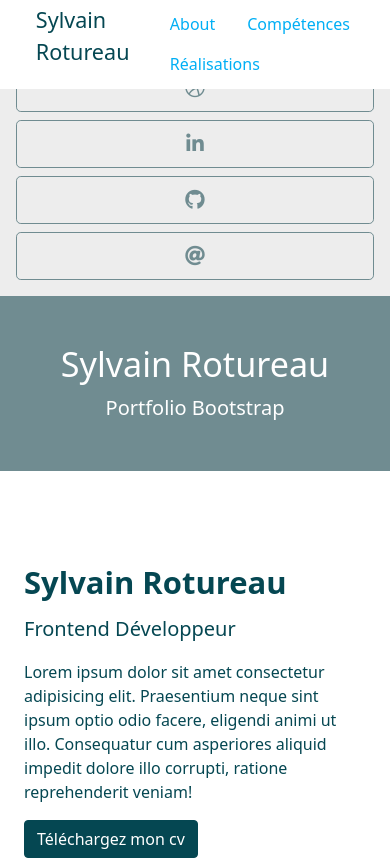
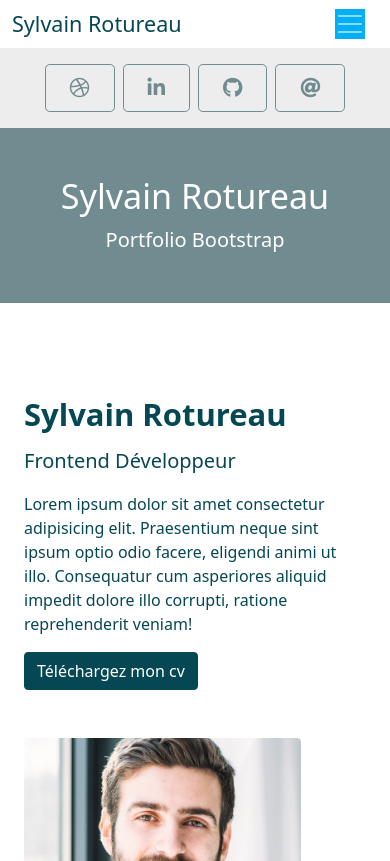
Before and after one commit to sylvainrotureau/portfolio2, a website: page index.html in a window 390 px wide. Shown: the top 861 px of the page. Drawn offline with nearby package versions, Linux system fonts and the light colour scheme.

Commit message:
manger !

```diff
--- a/index.html
+++ b/index.html
@@ -14,24 +14,37 @@
 <body class="text-colortext2 link-colortext2">
 
     <!-- HEADER -->
-    <header class="d-flex justify-content-center fixed-top py-1 bg-white border-dark">
-        <a href="/" class="d-flex align-items-center mb-3 mb-md-0 me-md-auto text-dark text-decoration-none">
-            <svg class="bi me-2" width="40" height="32">
-                <use xlink:href="#bootstrap"></use>
-            </svg>
+    <header class="navbar navbar-dark fixed-top py-1 bg-white border-dark" aria-label="First navbar example">
+        <div class="container-fluid">
             <span class="fs-4 link-colortext2">Sylvain Rotureau</span>
-        </a>
+            <button class="navbar-toggler collapsed" type="button" data-bs-toggle="collapse"
+                data-bs-target="#navbarsExample01" aria-controls="navbarsExample01" aria-expanded="false"
+                aria-label="Toggle navigation">
+                <span class="navbar-toggler-icon bg-navtext"></span>
+            </button>
 
-        <ul class="nav nav-pills">
-            <li class="nav-item"><a href="#about" class="nav-link link-navtext" aria-current="page">About</a></li>
-            <li class="nav-item"><a href="#competences" class="nav-link link-navtext">Compétences</a></li>
-            <li class="nav-item"><a href="#realisations" class="nav-link link-navtext">Réalisations</a></li>
-        </ul>
+            <div class="navbar-collapse collapse" id="navbarsExample01">
+                <ul class="navbar-nav me-auto mb-2">
+                    <li class="nav-item dropdown">
+                        <ul class="nav nav-pills gap-4">
+                            <li class="nav-item"><a href="#about" class="nav-link text-navtext fw-bolder"
+                                    aria-current="page">About</a></li>
+                            <li class="nav-item"><a href="#competences" class="nav-link text-navtext fw-bolder">Compétences</a>
+                            </li>
+                            <li class="nav-item"><a href="#realisations" class="nav-link text-navtext fw-bolder">Réalisations</a>
+                            </li>
+                        </ul>
+                    </li>
+                </ul>
+
+
+            </div>
+        </div>
     </header>
 
     <!-- SOCIAL -->
     <div class="p-3 mt-5 bg-socialbg text-socialtext">
-        <div class="d-grid gap-2 d-md-flex justify-content-md-center">
+        <div class="d-grid gap-2 d-flex justify-content-center">
             <a type="button" class="btn border-socialtext text-socialtext btn-lg px-4 me-md-2"
                 href="https://dribbble.com/rotureau" target="_blank">
                 <i class="fab fa-dribbble"></i>
@@ -142,8 +155,8 @@
             </div>
             <div class="col d-flex align-items-start">
                 <div class="icon-square bg-light text-dark flex-shrink-0 me-3">
-                    <svg xmlns="http://www.w3.org/2000/svg" width="2rem" height="2rem" fill="currentColor" class="bi bi-gem"
-                        viewBox="0 0 16 16">
+                    <svg xmlns="http://www.w3.org/2000/svg" width="2rem" height="2rem" fill="currentColor"
+                        class="bi bi-gem" viewBox="0 0 16 16">
                         <path
                             d="M3.1.7a.5.5 0 0 1 .4-.2h9a.5.5 0 0 1 .4.2l2.976 3.974c.149.185.156.45.01.644L8.4 15.3a.5.5 0 0 1-.8 0L.1 5.3a.5.5 0 0 1 0-.6l3-4zm11.386 3.785-1.806-2.41-.776 2.413 2.582-.003zm-3.633.004.961-2.989H4.186l.963 2.995 5.704-.006zM5.47 5.495 8 13.366l2.532-7.876-5.062.005zm-1.371-.999-.78-2.422-1.818 2.425 2.598-.003zM1.499 5.5l5.113 6.817-2.192-6.82L1.5 5.5zm7.889 6.817 5.123-6.83-2.928.002-2.195 6.828z" />
                     </svg>
@@ -166,7 +179,6 @@
     </div>
 
     <!-- Creations -->
-    <!-- col-lg-6 col-md-3 -->
     <div class="p-4 p-md-5 text-white rounded bg-bottomcolor">
         <div class="col-md-12 px-0 text-center">
             <h1 class="display-4 fst-italic">Visitez mes autres créations<h1>
@@ -246,8 +258,8 @@
     </div>
 
     <!-- SOCIAL -->
-    <div class="p-3 bg-socialbg text-socialtext">
-        <div class="d-grid gap-2 d-md-flex justify-content-md-center">
+    <div class="p-3 mt-5 bg-socialbg text-socialtext">
+        <div class="d-grid gap-2 d-flex justify-content-center">
             <a type="button" class="btn border-socialtext text-socialtext btn-lg px-4 me-md-2"
                 href="https://dribbble.com/rotureau" target="_blank">
                 <i class="fab fa-dribbble"></i>
```
